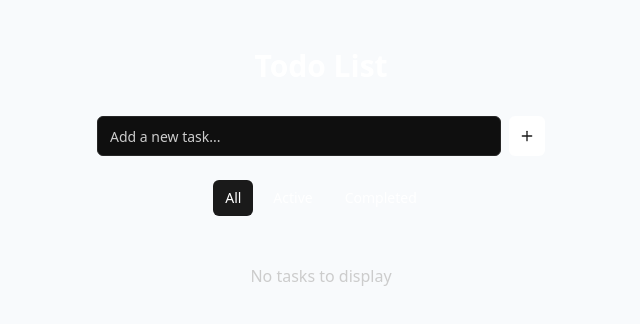
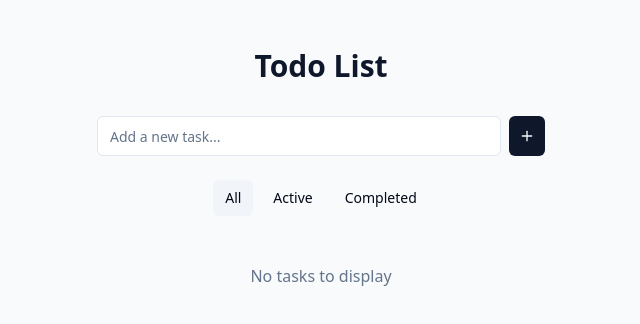
Before and after one commit to ABHIRAM-CREATOR06/React-todo-app, a React (Vite) app: page / in a window 1280 px wide. Shown: the top 324 px of the page, without its empty margins (319-959 px from the left). Built offline with nearby package versions, Linux system fonts and the light colour scheme.

Commit message:
Reverted to edit edt-0e648420-cdf0-4ae4-bd42-0392ccc6b3ee: "feat: Create todo list application
Implement a full-stack todo list application using React.js."

```diff
--- a/package.json
+++ b/package.json
@@ -47,7 +47,7 @@
     "embla-carousel-react": "^8.3.0",
     "input-otp": "^1.2.4",
     "lucide-react": "^0.462.0",
-    "next-themes": "^0.4.6",
+    "next-themes": "^0.3.0",
     "react": "^18.3.1",
     "react-day-picker": "^8.10.1",
     "react-dom": "^18.3.1",
--- a/src/App.tsx
+++ b/src/App.tsx
@@ -4,14 +4,12 @@ import { Toaster as Sonner } from "@/components/ui/sonner";
 import { TooltipProvider } from "@/components/ui/tooltip";
 import { QueryClient, QueryClientProvider } from "@tanstack/react-query";
 import { BrowserRouter, Routes, Route } from "react-router-dom";
-import { ThemeProvider } from "@/components/ui/theme-provider"; // Add this import
 import Index from "./pages/Index";
 import NotFound from "./pages/NotFound";
 
 const queryClient = new QueryClient();
 
 const App = () => (
-  <ThemeProvider defaultTheme="dark" storageKey="vite-ui-theme"> {/* Wrap with ThemeProvider */}
   <QueryClientProvider client={queryClient}>
     <TooltipProvider>
       <Toaster />
@@ -25,7 +23,6 @@ const App = () => (
       </BrowserRouter>
     </TooltipProvider>
   </QueryClientProvider>
-  </ThemeProvider>
 );
 
 export default App;
--- a/src/components/ui/theme-provider.tsx
+++ /dev/null
@@ -1,74 +0,0 @@
-
-import React, { createContext, useContext, useEffect, useState } from "react"
-
-type Theme = "dark" | "light" | "system"
-
-type ThemeProviderProps = {
-  children: React.ReactNode
-  defaultTheme?: Theme
-  storageKey?: string
-}
-
-type ThemeProviderState = {
-  theme: Theme
-  setTheme: (theme: Theme) => void
-}
-
-const initialState: ThemeProviderState = {
-  theme: "system",
-  setTheme: () => null,
-}
-
-const ThemeProviderContext = createContext<ThemeProviderState>(initialState)
-
-export function ThemeProvider({
-  children,
-  defaultTheme = "system",
-  storageKey = "vite-ui-theme",
-  ...props
-}: ThemeProviderProps) {
-  const [theme, setTheme] = useState<Theme>(
-    () => (localStorage.getItem(storageKey) as Theme) || defaultTheme
-  )
-
-  useEffect(() => {
-    const root = window.document.documentElement
-
-    root.classList.remove("light", "dark")
-
-    if (theme === "system") {
-      const systemTheme = window.matchMedia("(prefers-color-scheme: dark)").matches
-        ? "dark"
-        : "light"
-
-      root.classList.add(systemTheme)
-      return
-    }
-
-    root.classList.add(theme)
-    localStorage.setItem(storageKey, theme)
-  }, [theme, storageKey])
-
-  const value = {
-    theme,
-    setTheme: (theme: Theme) => {
-      localStorage.setItem(storageKey, theme)
-      setTheme(theme)
-    },
-  }
-
-  return (
-    <ThemeProviderContext.Provider {...props} value={value}>
-      {children}
-    </ThemeProviderContext.Provider>
-  )
-}
-
-export const useTheme = () => {
-  const context = useContext(ThemeProviderContext)
-
-  if (context === undefined)
-    throw new Error("useTheme must be used within a ThemeProvider")
-
-  return context
-}
--- a/src/index.css
+++ b/src/index.css
@@ -52,33 +52,41 @@
   }
 
   .dark {
-    --background: 0 0% 6%;
-    --foreground: 0 0% 100%;
-    --card: 0 0% 6%;
-    --card-foreground: 0 0% 100%;
-    --popover: 0 0% 6%;
-    --popover-foreground: 0 0% 100%;
-    --primary: 0 0% 100%;
-    --primary-foreground: 0 0% 10%;
-    --secondary: 0 0% 10%;
-    --secondary-foreground: 0 0% 100%;
-    --muted: 0 0% 10%;
-    --muted-foreground: 0 0% 80%;
-    --accent: 0 0% 10%;
-    --accent-foreground: 0 0% 100%;
+    --background: 222.2 84% 4.9%;
+    --foreground: 210 40% 98%;
+
+    --card: 222.2 84% 4.9%;
+    --card-foreground: 210 40% 98%;
+
+    --popover: 222.2 84% 4.9%;
+    --popover-foreground: 210 40% 98%;
+
+    --primary: 210 40% 98%;
+    --primary-foreground: 222.2 47.4% 11.2%;
+
+    --secondary: 217.2 32.6% 17.5%;
+    --secondary-foreground: 210 40% 98%;
+
+    --muted: 217.2 32.6% 17.5%;
+    --muted-foreground: 215 20.2% 65.1%;
+
+    --accent: 217.2 32.6% 17.5%;
+    --accent-foreground: 210 40% 98%;
+
     --destructive: 0 62.8% 30.6%;
-    --destructive-foreground: 0 0% 100%;
-    --border: 0 0% 20%;
-    --input: 0 0% 15%;
-    --ring: 0 0% 90%;
-    --sidebar-background: 0 0% 6%;
-    --sidebar-foreground: 0 0% 100%;
-    --sidebar-primary: 0 0% 10%;
+    --destructive-foreground: 210 40% 98%;
+
+    --border: 217.2 32.6% 17.5%;
+    --input: 217.2 32.6% 17.5%;
+    --ring: 212.7 26.8% 83.9%;
+    --sidebar-background: 240 5.9% 10%;
+    --sidebar-foreground: 240 4.8% 95.9%;
+    --sidebar-primary: 224.3 76.3% 48%;
     --sidebar-primary-foreground: 0 0% 100%;
-    --sidebar-accent: 0 0% 10%;
-    --sidebar-accent-foreground: 0 0% 100%;
-    --sidebar-border: 0 0% 15%;
-    --sidebar-ring: 0 0% 90%;
+    --sidebar-accent: 240 3.7% 15.9%;
+    --sidebar-accent-foreground: 240 4.8% 95.9%;
+    --sidebar-border: 240 3.7% 15.9%;
+    --sidebar-ring: 217.2 91.2% 59.8%;
   }
 }
 
```
Also changed, not shown: 1 other file (tests, documents, lock files or other folders). Lines whose indentation alone changed are shown as unchanged.
